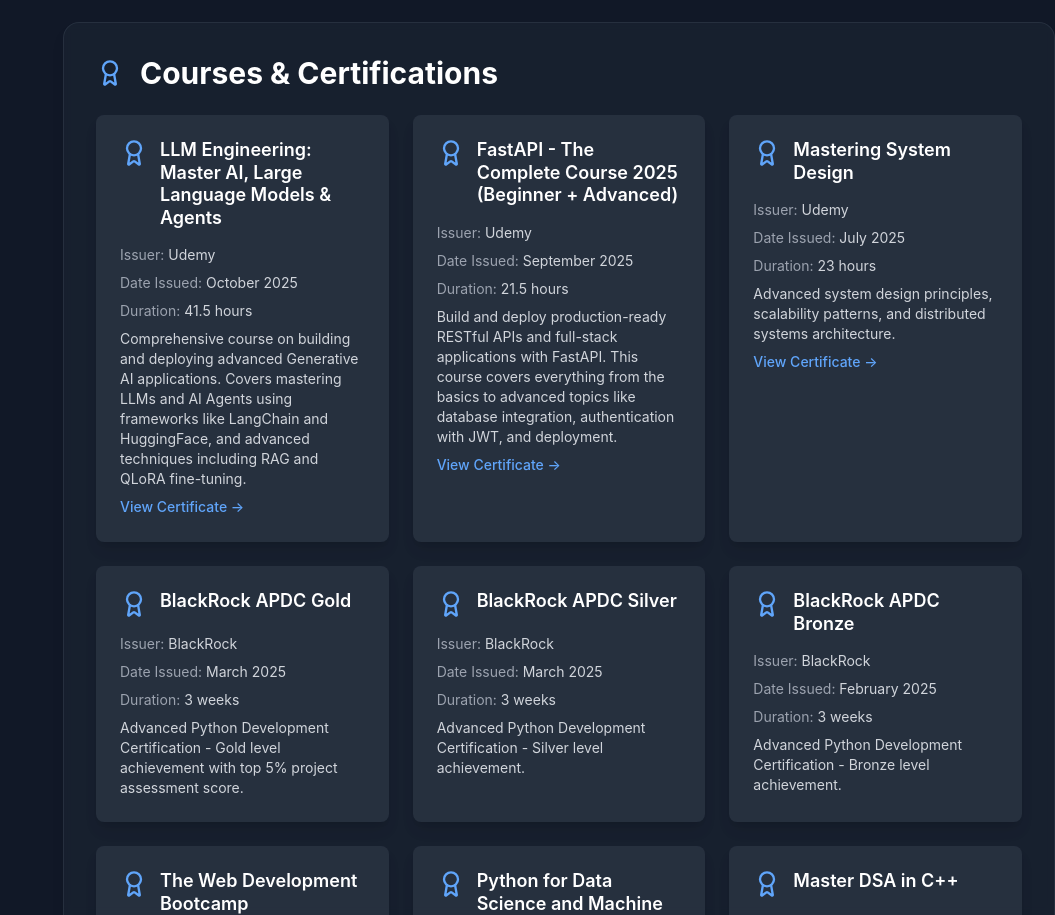
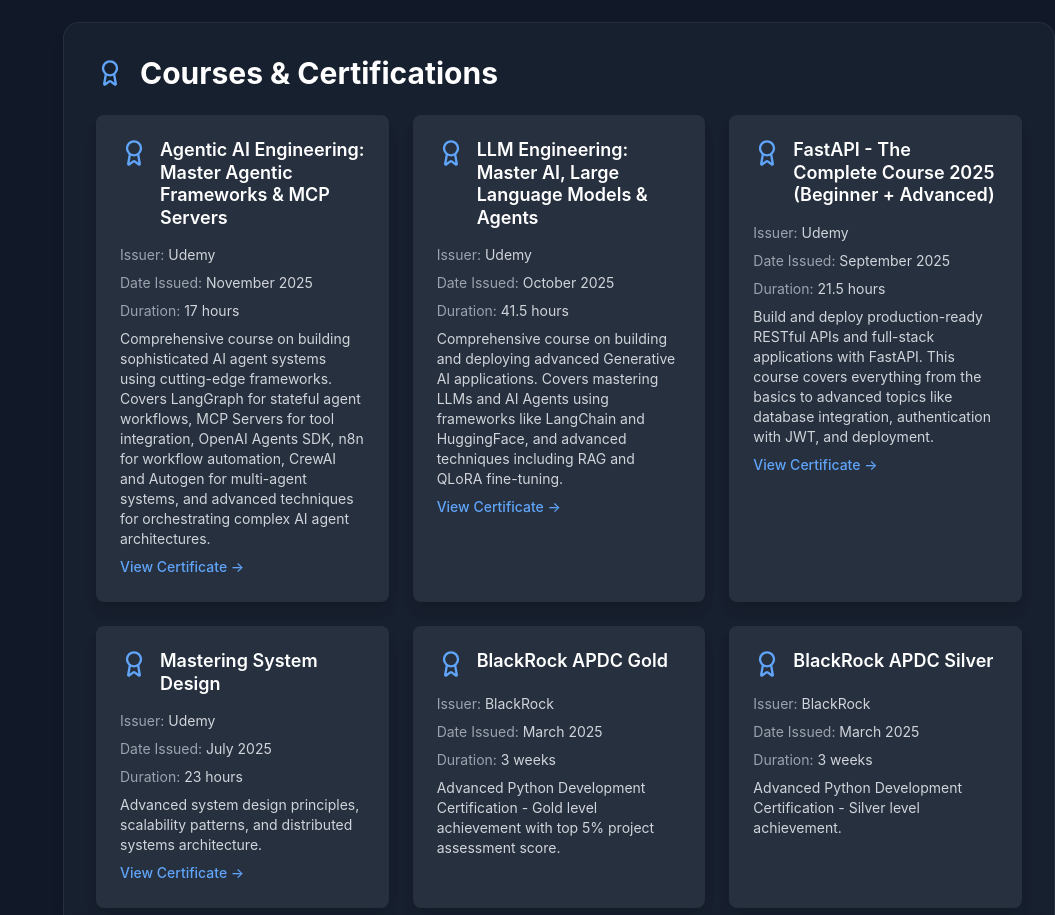
Before and after one commit to Gaurishh/portfolio-website, a Next.js app: page / in a window 1280 px wide. Shown: the part 6380-7295 px from the top of the page, without its empty margins (225-1280 px from the left). Built offline with nearby package versions, Linux system fonts and the light colour scheme.

Commit message:
Agentic AI Coursework

```diff
--- a/components/constants.js
+++ b/components/constants.js
@@ -149,6 +149,14 @@ export const projects = [
 
 export const certifications = [
   {
+    name: 'Agentic AI Engineering: Master Agentic Frameworks & MCP Servers',
+    issuer: 'Udemy',
+    date: 'November 2025',
+    duration: '17 hours',
+    description: 'Comprehensive course on building sophisticated AI agent systems using cutting-edge frameworks. Covers LangGraph for stateful agent workflows, MCP Servers for tool integration, OpenAI Agents SDK, n8n for workflow automation, CrewAI and Autogen for multi-agent systems, and advanced techniques for orchestrating complex AI agent architectures.',
+    link: 'https://www.udemy.com/certificate/UC-c6b9ba40-cb2a-428b-9d74-71e1a368858c/'
+  },
+  {
     name: 'LLM Engineering: Master AI, Large Language Models & Agents',
     issuer: 'Udemy',
     date: 'October 2025',
```
